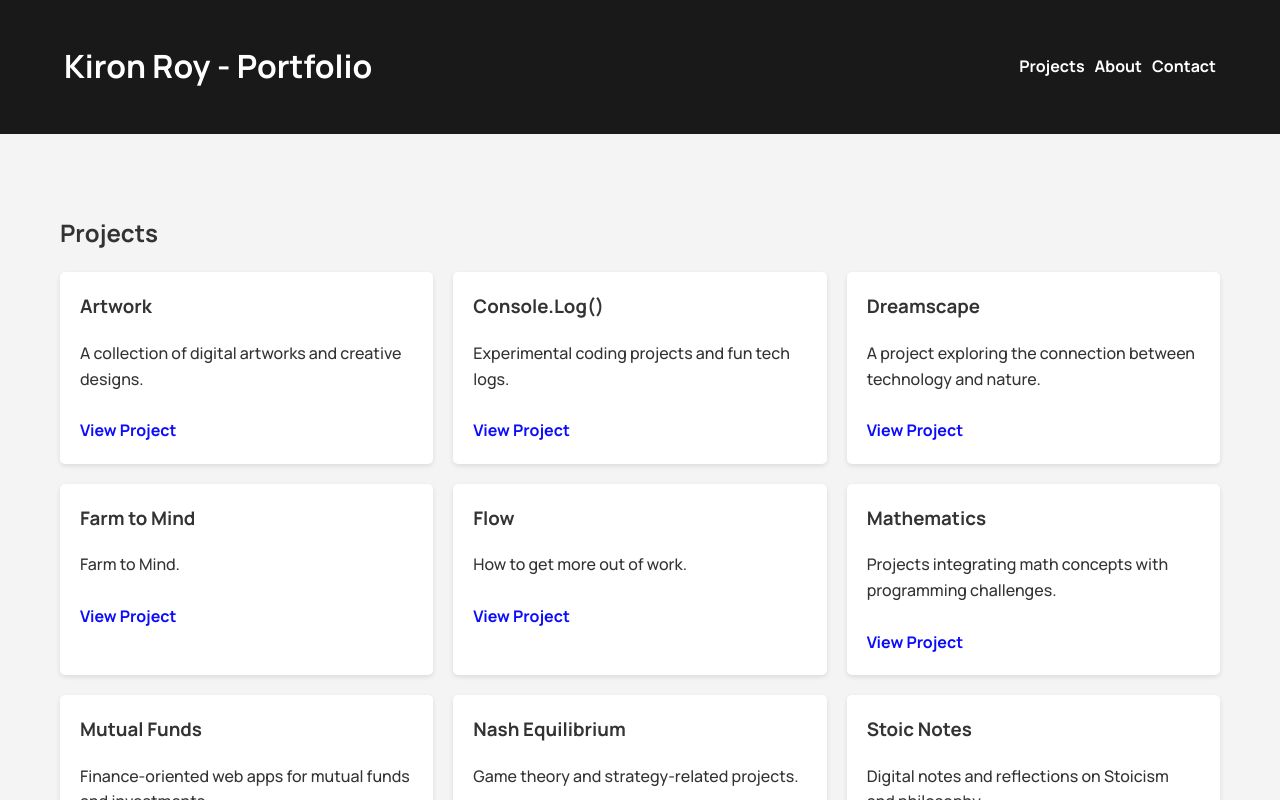
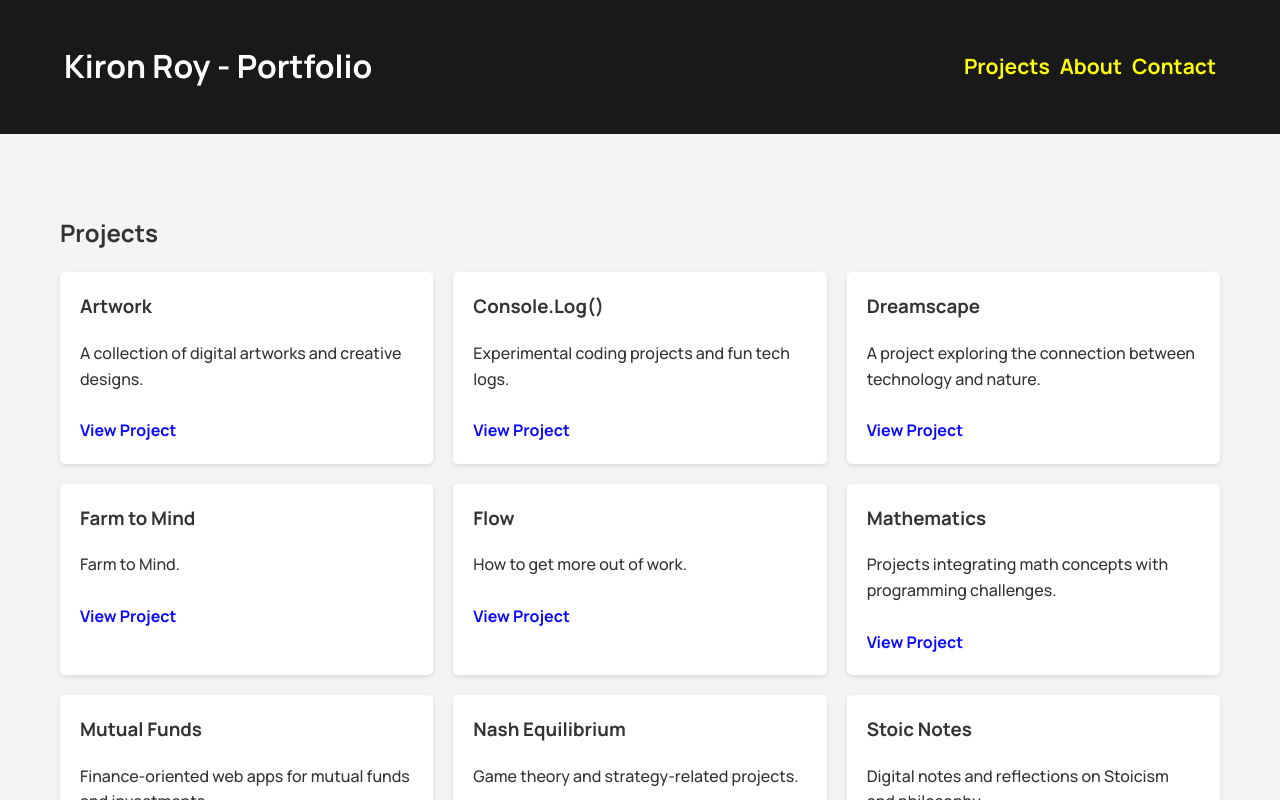
Before and after one commit to kironroy/kironroy-react, a React (Create React App) app: page / in a window 1280 px wide. Shown: the top 800 px of the page. Built offline with nearby package versions, Linux system fonts and the light colour scheme.

Commit message:
Update Header.css
- Yellow and bigger links

```diff
--- a/src/components/Header.css
+++ b/src/components/Header.css
@@ -1,5 +1,3 @@
-
-
 .header {
   background: #191919;
   color: #fff;
@@ -30,10 +28,12 @@
   text-decoration: none;
   font-size: 1rem;
   font-weight: 700;
-
+  font-size: 21px;
+  color: rgb(253, 253, 12);
 }
 
-h1,h3 {
+h1,
+h3 {
   font-weight: 700;
 }
 
```
